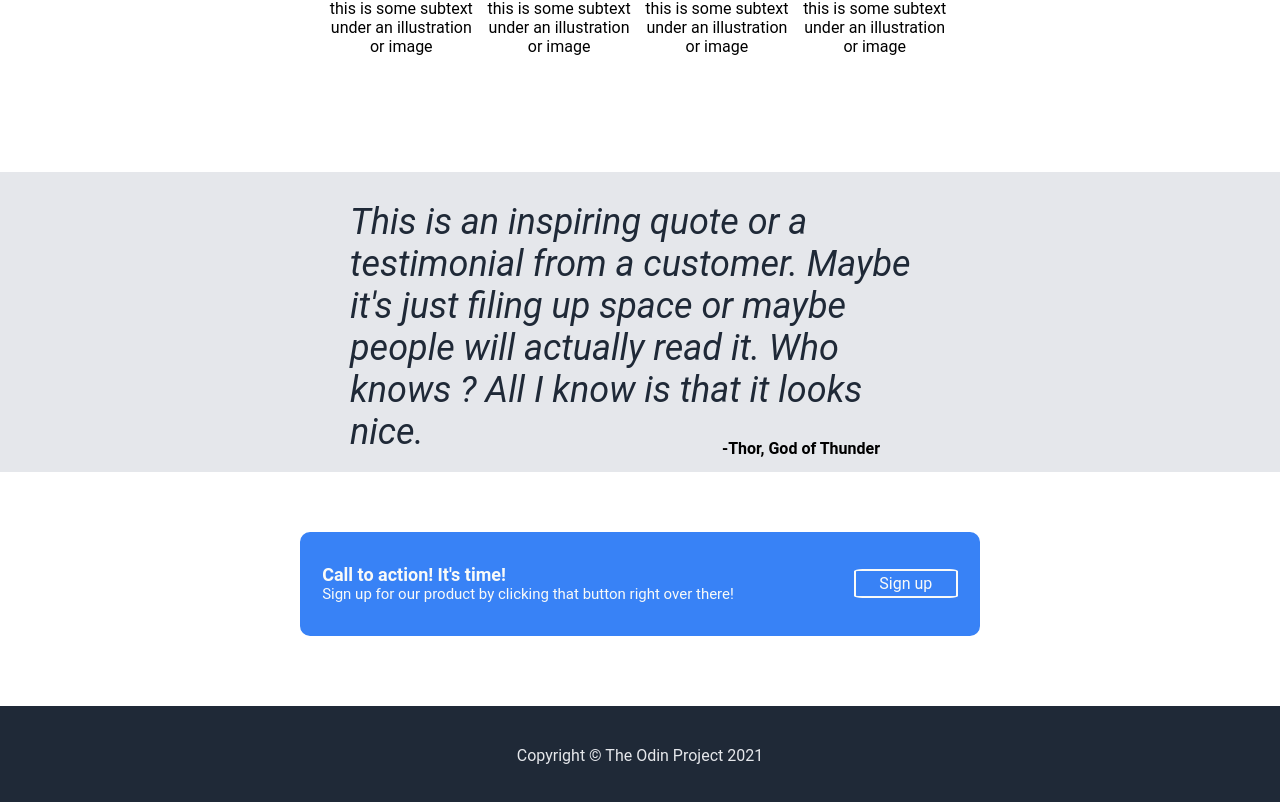
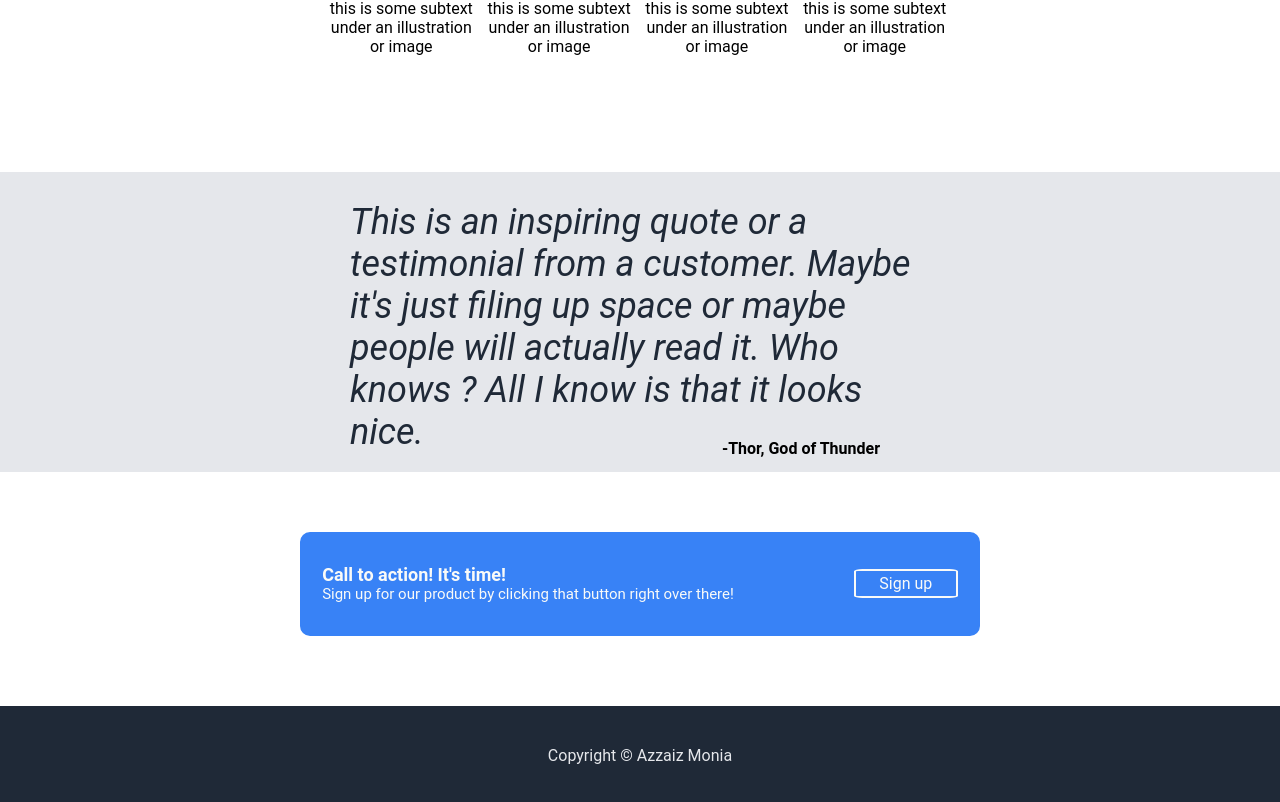
Before and after one commit to Monia-develop/Flex-page, a plain HTML site: page index.html in a window 1280 px wide. Shown: the part 720-1522 px from the top of the page. Drawn offline with Linux system fonts and the light colour scheme.

Commit message:
Update index.html

```diff
--- a/index.html
+++ b/index.html
@@ -58,7 +58,7 @@
 </div>
 </div>
 <div class="footer">
-    <footer class="end">Copyright © The Odin Project 2021</footer>
+    <footer class="end">Copyright © Azzaiz Monia </footer>
 </div>
 </body>
 </html>
```
